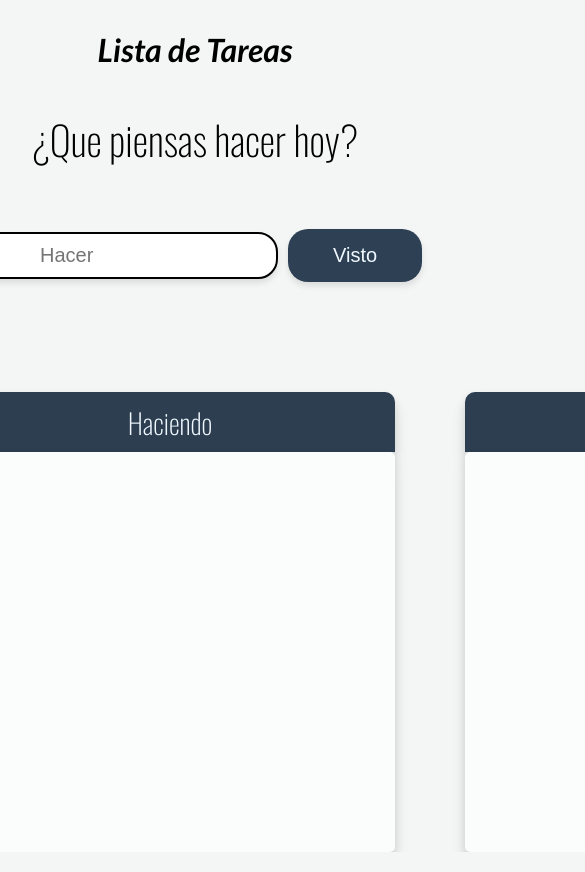
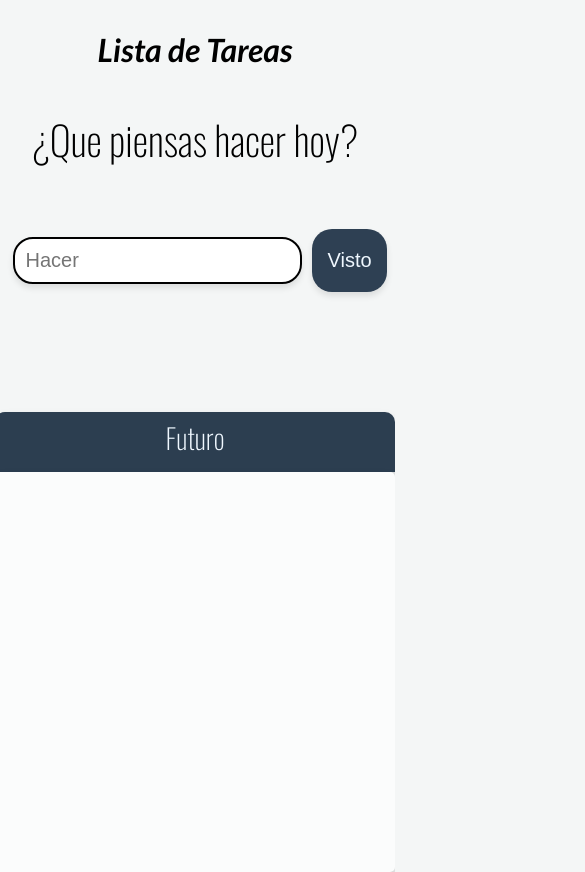
Before and after one commit to FareCruz737/List-to-do-, a plain HTML site: page index.html in a window 390 px wide. Shown: the top 872 px of the page, 585 px wide, since content can reach past the window. Drawn offline with nearby package versions, Linux system fonts and the light colour scheme.

Commit message:
Hemos terminado la parte principal. mas adelante le damos mas detalle

```diff
--- a/index.html
+++ b/index.html
@@ -5,6 +5,7 @@
 <meta name="viewport" content="width=device-width, initial-scale=1.0">
 <link rel="stylesheet" href="./styles.css">
 <link rel="stylesheet" href="./mover.css">
+<link rel="stylesheet" href="./movil.css">
 <link rel="icon" href="./img/icons8-list-64.png">
 <title>Lista</title>
 </head>
--- /dev/null
+++ b/movil.css
@@ -0,0 +1,81 @@
+
+@media (max-width:1274px){
+.Times{
+
+grid-template-columns: repeat(2,450px);
+ gap: 30px;
+}
+#will-do,#doing,#finish{
+width: 400px;
+
+}
+.estados{
+width: 400px;
+
+}
+.estados > h3{
+height: 50px;
+margin: 10px 20px;
+}
+}
+
+@media(max-width:730px){
+.Times{
+display: flex;
+flex-direction: column;
+justify-content: center;
+align-items: center;
+}
+
+.Box-three, .Box-two,.Box-one{
+margin: 60px 10px;
+}
+}
+
+@media (max-width:466px){
+.Times{
+display: flex;
+justify-content: center;
+align-items: center;
+}
+.Box-three,.Box-two{
+display: none;
+}
+.Box-one{
+width: auto;
+}
+
+.Input-button > Input{
+padding: 10px 10px;
+}
+.Input-button > button{
+padding: 20px 15px;
+}
+.Box_p{
+display: flex;
+justify-content: flex-start;
+}
+.Box_Eliminar{
+display: flex;
+justify-content: center;
+align-items: center;
+}
+.Box_Eliminar > span{
+margin-right: 12px ;
+}
+.Box_Eliminar > .asignar{
+margin-right: 12px;
+
+}
+}
+
+/* @media (max-width:375px){
+.Times{
+display: flex;
+justify-content: center;
+width: auto;
+
+
+}
+
+} */
--- a/styles.css
+++ b/styles.css
@@ -47,7 +47,6 @@ display: grid;
 justify-content: center;
 align-items: center;
 grid-template-columns: repeat(3,500px);
-
 grid-template-rows: 500px;
 gap: 20px;
 }
```
